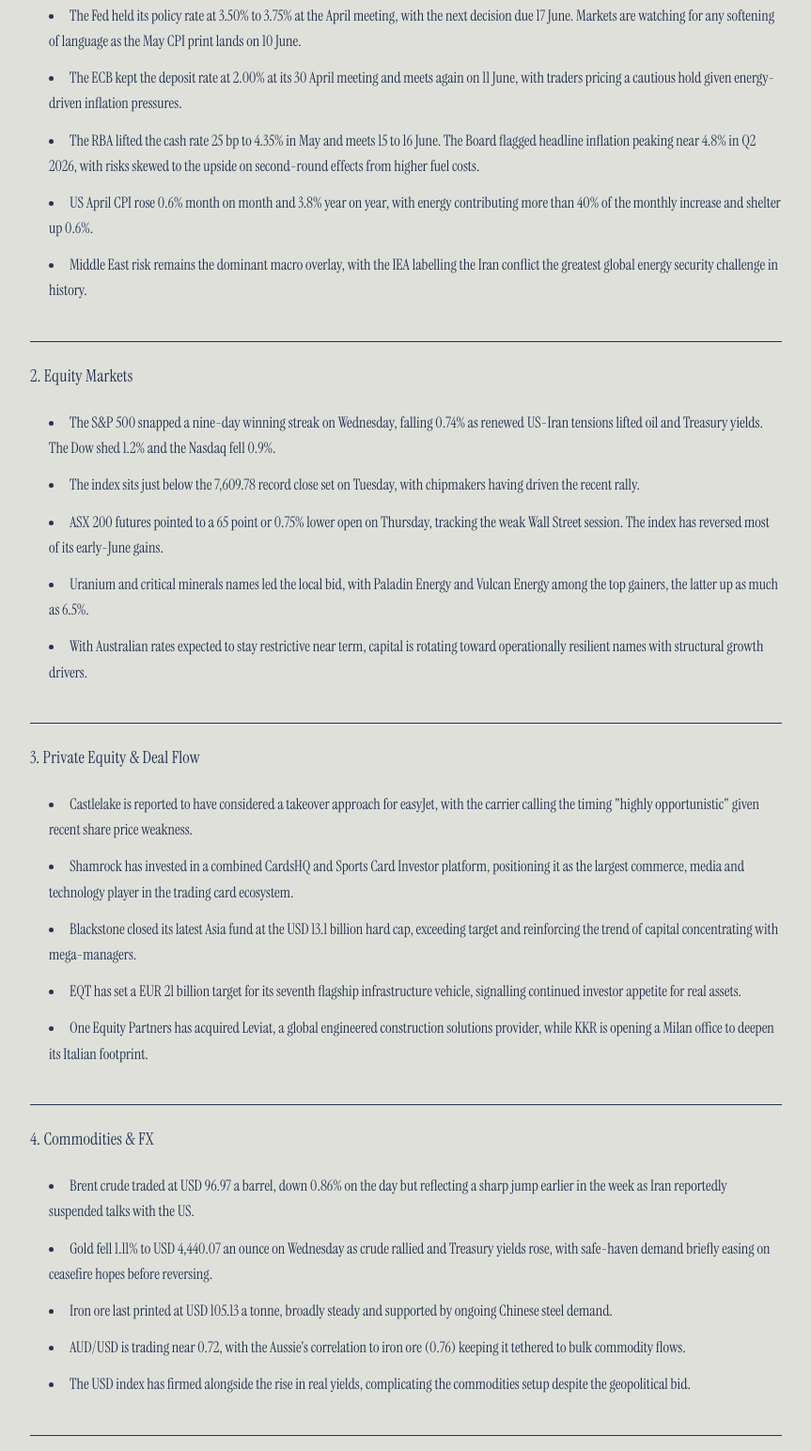
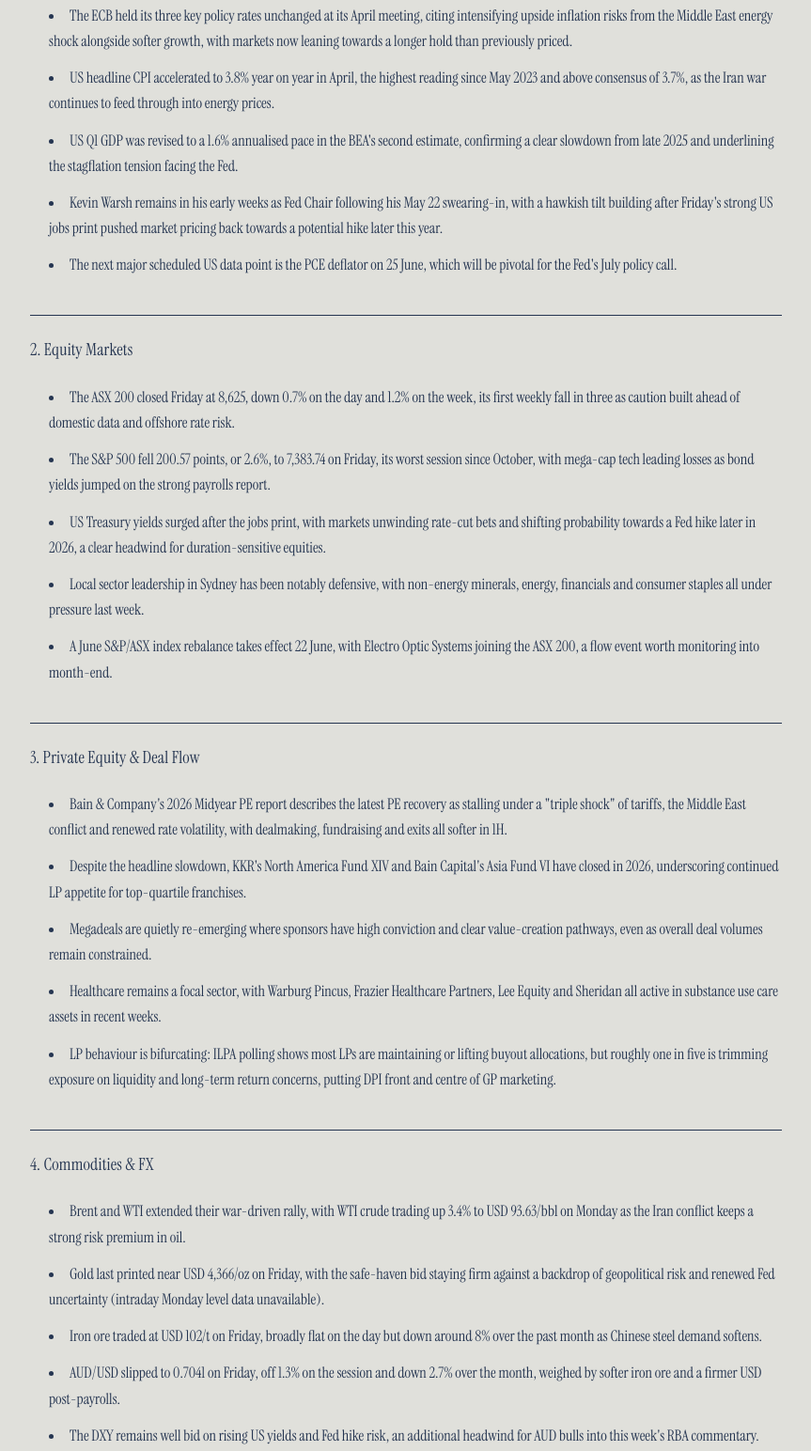
Before and after one commit to C-Murdoch/murdoch-capital-briefing, a website: page index.html in a window 1280 px wide. Shown: the part 466-2010 px from the top of the page at 94% size, without its empty margins (208-1071 px from the left). Drawn offline with Linux system fonts and the light colour scheme.

Commit message:
Briefing update 2026-06-08

```diff
--- a/index.html
+++ b/index.html
@@ -31,42 +31,42 @@
             <p style="font-size: 14px; letter-spacing: 1px; font-style: italic;">Morning Briefing</p>
         </div>
         <div id="briefing-content">
-          <p><strong>Thursday 4 June 2026</strong></p>
+          <p><strong>Monday 8 June 2026</strong></p>
 <h2>1. Global Macro</h2>
 <ul>
-<li>The Fed held its policy rate at 3.50% to 3.75% at the April meeting, with the next decision due 17 June. Markets are watching for any softening of language as the May CPI print lands on 10 June.</li>
-<li>The ECB kept the deposit rate at 2.00% at its 30 April meeting and meets again on 11 June, with traders pricing a cautious hold given energy-driven inflation pressures.</li>
-<li>The RBA lifted the cash rate 25 bp to 4.35% in May and meets 15 to 16 June. The Board flagged headline inflation peaking near 4.8% in Q2 2026, with risks skewed to the upside on second-round effects from higher fuel costs.</li>
-<li>US April CPI rose 0.6% month on month and 3.8% year on year, with energy contributing more than 40% of the monthly increase and shelter up 0.6%.</li>
-<li>Middle East risk remains the dominant macro overlay, with the IEA labelling the Iran conflict the greatest global energy security challenge in history.</li>
+<li>The ECB held its three key policy rates unchanged at its April meeting, citing intensifying upside inflation risks from the Middle East energy shock alongside softer growth, with markets now leaning towards a longer hold than previously priced.</li>
+<li>US headline CPI accelerated to 3.8% year on year in April, the highest reading since May 2023 and above consensus of 3.7%, as the Iran war continues to feed through into energy prices.</li>
+<li>US Q1 GDP was revised to a 1.6% annualised pace in the BEA's second estimate, confirming a clear slowdown from late 2025 and underlining the stagflation tension facing the Fed.</li>
+<li>Kevin Warsh remains in his early weeks as Fed Chair following his May 22 swearing-in, with a hawkish tilt building after Friday's strong US jobs print pushed market pricing back towards a potential hike later this year.</li>
+<li>The next major scheduled US data point is the PCE deflator on 25 June, which will be pivotal for the Fed's July policy call.</li>
 </ul>
 <h2>2. Equity Markets</h2>
 <ul>
-<li>The S&amp;P 500 snapped a nine-day winning streak on Wednesday, falling 0.74% as renewed US-Iran tensions lifted oil and Treasury yields. The Dow shed 1.2% and the Nasdaq fell 0.9%.</li>
-<li>The index sits just below the 7,609.78 record close set on Tuesday, with chipmakers having driven the recent rally.</li>
-<li>ASX 200 futures pointed to a 65 point or 0.75% lower open on Thursday, tracking the weak Wall Street session. The index has reversed most of its early-June gains.</li>
-<li>Uranium and critical minerals names led the local bid, with Paladin Energy and Vulcan Energy among the top gainers, the latter up as much as 6.5%.</li>
-<li>With Australian rates expected to stay restrictive near term, capital is rotating toward operationally resilient names with structural growth drivers.</li>
+<li>The ASX 200 closed Friday at 8,625, down 0.7% on the day and 1.2% on the week, its first weekly fall in three as caution built ahead of domestic data and offshore rate risk.</li>
+<li>The S&amp;P 500 fell 200.57 points, or 2.6%, to 7,383.74 on Friday, its worst session since October, with mega-cap tech leading losses as bond yields jumped on the strong payrolls report.</li>
+<li>US Treasury yields surged after the jobs print, with markets unwinding rate-cut bets and shifting probability towards a Fed hike later in 2026, a clear headwind for duration-sensitive equities.</li>
+<li>Local sector leadership in Sydney has been notably defensive, with non-energy minerals, energy, financials and consumer staples all under pressure last week.</li>
+<li>A June S&amp;P/ASX index rebalance takes effect 22 June, with Electro Optic Systems joining the ASX 200, a flow event worth monitoring into month-end.</li>
 </ul>
 <h2>3. Private Equity &amp; Deal Flow</h2>
 <ul>
-<li>Castlelake is reported to have considered a takeover approach for easyJet, with the carrier calling the timing "highly opportunistic" given recent share price weakness.</li>
-<li>Shamrock has invested in a combined CardsHQ and Sports Card Investor platform, positioning it as the largest commerce, media and technology player in the trading card ecosystem.</li>
-<li>Blackstone closed its latest Asia fund at the USD 13.1 billion hard cap, exceeding target and reinforcing the trend of capital concentrating with mega-managers.</li>
-<li>EQT has set a EUR 21 billion target for its seventh flagship infrastructure vehicle, signalling continued investor appetite for real assets.</li>
-<li>One Equity Partners has acquired Leviat, a global engineered construction solutions provider, while KKR is opening a Milan office to deepen its Italian footprint.</li>
+<li>Bain &amp; Company's 2026 Midyear PE report describes the latest PE recovery as stalling under a "triple shock" of tariffs, the Middle East conflict and renewed rate volatility, with dealmaking, fundraising and exits all softer in 1H.</li>
+<li>Despite the headline slowdown, KKR's North America Fund XIV and Bain Capital's Asia Fund VI have closed in 2026, underscoring continued LP appetite for top-quartile franchises.</li>
+<li>Megadeals are quietly re-emerging where sponsors have high conviction and clear value-creation pathways, even as overall deal volumes remain constrained.</li>
+<li>Healthcare remains a focal sector, with Warburg Pincus, Frazier Healthcare Partners, Lee Equity and Sheridan all active in substance use care assets in recent weeks.</li>
+<li>LP behaviour is bifurcating: ILPA polling shows most LPs are maintaining or lifting buyout allocations, but roughly one in five is trimming exposure on liquidity and long-term return concerns, putting DPI front and centre of GP marketing.</li>
 </ul>
 <h2>4. Commodities &amp; FX</h2>
 <ul>
-<li>Brent crude traded at USD 96.97 a barrel, down 0.86% on the day but reflecting a sharp jump earlier in the week as Iran reportedly suspended talks with the US.</li>
-<li>Gold fell 1.11% to USD 4,440.07 an ounce on Wednesday as crude rallied and Treasury yields rose, with safe-haven demand briefly easing on ceasefire hopes before reversing.</li>
-<li>Iron ore last printed at USD 105.13 a tonne, broadly steady and supported by ongoing Chinese steel demand.</li>
-<li>AUD/USD is trading near 0.72, with the Aussie's correlation to iron ore (0.76) keeping it tethered to bulk commodity flows.</li>
-<li>The USD index has firmed alongside the rise in real yields, complicating the commodities setup despite the geopolitical bid.</li>
+<li>Brent and WTI extended their war-driven rally, with WTI crude trading up 3.4% to USD 93.63/bbl on Monday as the Iran conflict keeps a strong risk premium in oil.</li>
+<li>Gold last printed near USD 4,366/oz on Friday, with the safe-haven bid staying firm against a backdrop of geopolitical risk and renewed Fed uncertainty (intraday Monday level data unavailable).</li>
+<li>Iron ore traded at USD 102/t on Friday, broadly flat on the day but down around 8% over the past month as Chinese steel demand softens.</li>
+<li>AUD/USD slipped to 0.7041 on Friday, off 1.3% on the session and down 2.7% over the month, weighed by softer iron ore and a firmer USD post-payrolls.</li>
+<li>The DXY remains well bid on rising US yields and Fed hike risk, an additional headwind for AUD bulls into this week's RBA commentary.</li>
 </ul>
 <h2>Key Themes for Today</h2>
-<p>US-Iran brinkmanship over the Strait of Hormuz is the single most important variable for cross-asset pricing this week, simultaneously pressuring equities, lifting energy, and complicating central bank decision making just ahead of the Fed, ECB and RBA meetings. Investors should watch the 10 June US CPI print closely: a hot read combined with sticky energy prices would reinforce the higher-for-longer rates narrative and challenge the recent equity record run.</p>
-<p><em>Briefing compiled by Murdoch Capital AI | 4 June 2026</em></p>
+<p>The dominant cross-asset narrative is a fresh hawkish repricing of the Fed driven by Friday's strong US jobs report layered on top of a sticky, oil-led inflation backdrop, which is simultaneously hitting long-duration equities, supporting the USD, and capping AUD. Investors should treat any rally in rate-sensitive growth names with caution into the 25 June PCE print, while staying alert to the persistent geopolitical risk premium in oil and gold that could quickly re-rate macro again.</p>
+<p><em>Briefing compiled by Murdoch Capital AI | 8 June 2026</em></p>
         </div>
     </div>
 </body>
```
